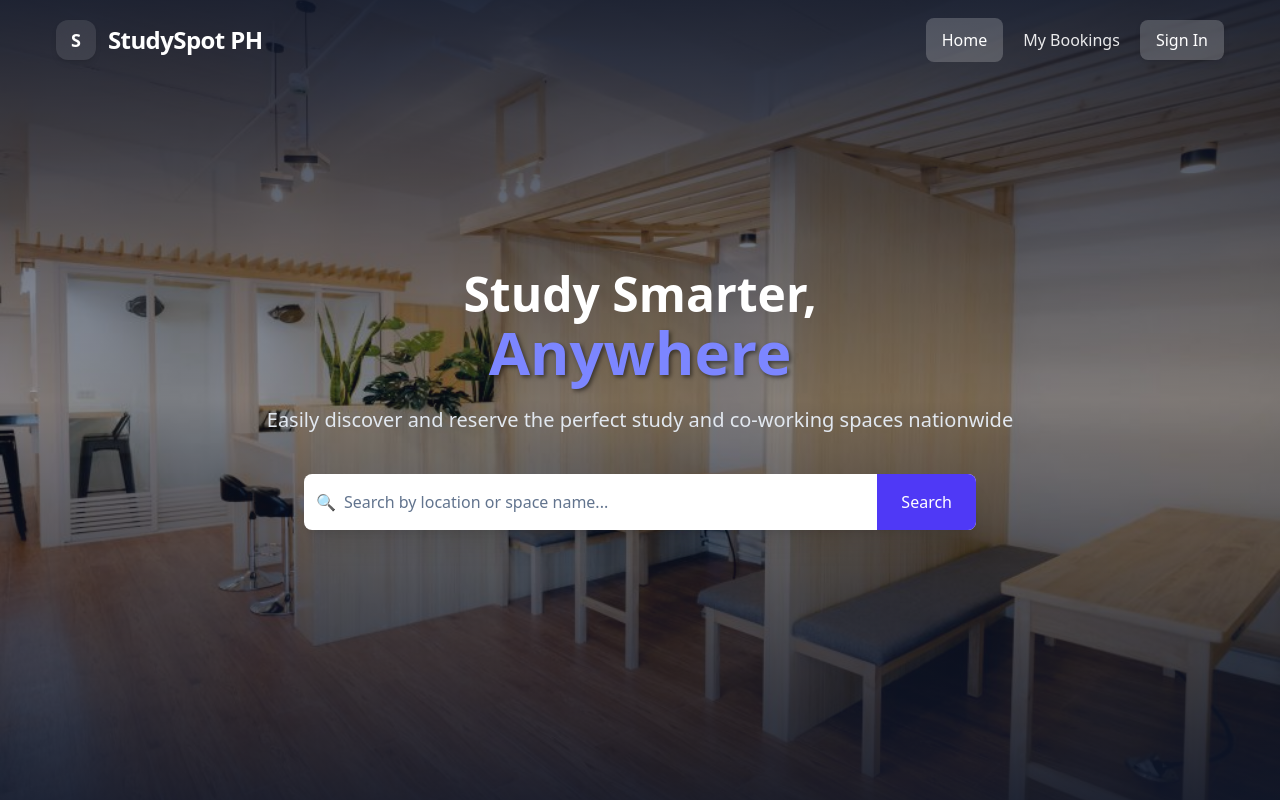
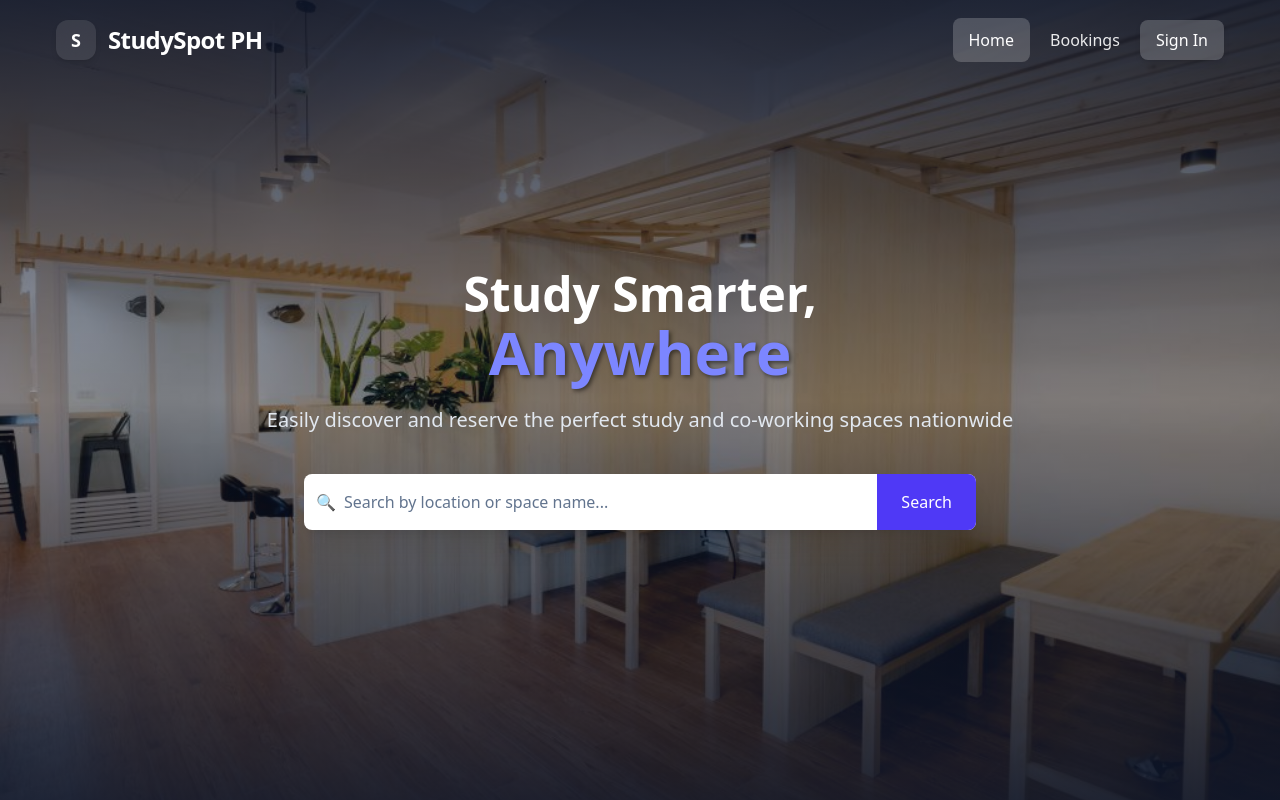
Before and after one commit to luisantonioj/midterm-project, a React (Vite) app: page / in a window 1280 px wide. Shown: the top 800 px of the page. Built offline with nearby package versions, Linux system fonts and the light colour scheme.

Commit message:
remove My in navbar

```diff
--- a/src/components/Header/DesktopNav.jsx
+++ b/src/components/Header/DesktopNav.jsx
@@ -61,7 +61,7 @@ export default function DesktopNav({ user, login, logout, isScrolled, isSolidPag
             : "text-white/90 hover:text-white hover:bg-white/10"
         }`}
       >
-        My Bookings
+        Bookings
         {bookingCount > 0 && (
           <span className={`absolute -top-1 -right-1 flex items-center justify-center min-w-[20px] h-5 px-1 text-xs rounded-full ${
             activeLight
```
